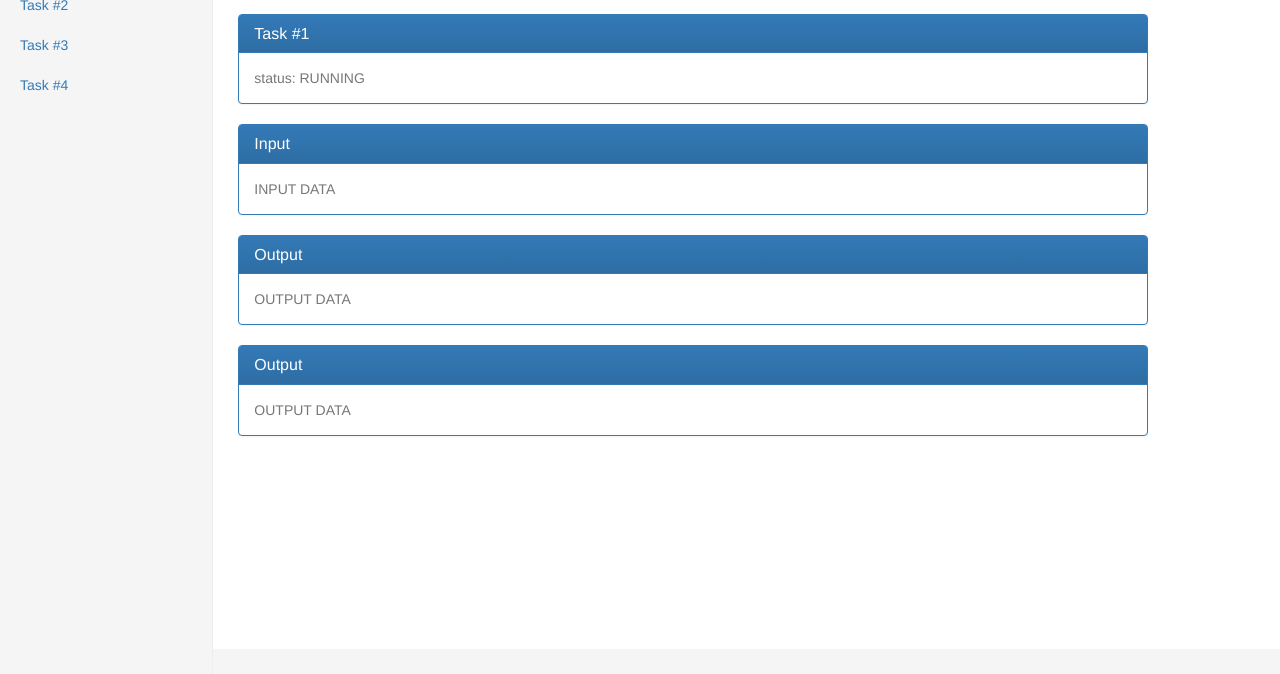
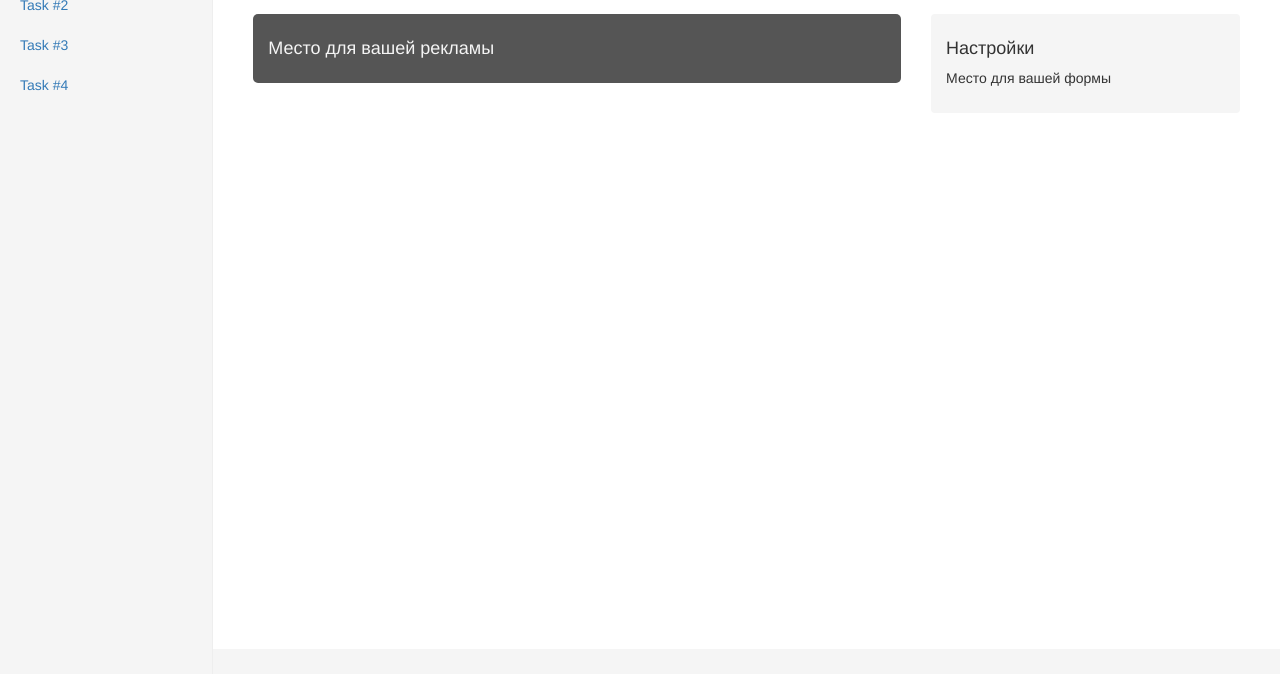
Before and after one commit to kevvs/SKTnationOne, a plain HTML site: page client/html/index.html in a window 1280 px wide. Shown: the part 126-800 px from the top of the page. Drawn offline with Linux system fonts and the light colour scheme.

Commit message:
experiments with bootstrap and add d3.js to project

```diff
--- a/client/css/index.css
+++ b/client/css/index.css
@@ -94,3 +94,21 @@ body {
   height: 25px;
   background-color: #f5f5f5;
 }
+
+#main-graph {
+  width: 100%;
+  height: 50%;
+  padding: 15px;
+  background-color: #555;
+  border-radius: 5px;
+  color: #F5F5F5;
+}
+#panel-settings{
+  width: 100%;
+  height: 50%;
+  padding: 15px;
+  background-color: #f5f5f5;
+  border-radius: 4px;
+  /*color: white;*/
+  /*background-color: teal;*/
+}
--- a/client/html/index.html
+++ b/client/html/index.html
@@ -13,6 +13,7 @@
     <link rel="stylesheet" href="/bootstrap/css/bootstrap-theme.min.css">
 
     <script src="/js/jquery.min.js"></script>
+    <script src="/js/d3.min.js"></script>
     <script src="/bootstrap/js/bootstrap.min.js"></script>
 
     <link rel="shortcut icon" href="favicon.ico">
@@ -43,10 +44,10 @@
             </form>
           </div>
         </div>
-      </nav>
+    </nav>
     <div id="main" class="container-fluid">
       <div class="row">
-        <div class="col-sm-3 col-md-2 sidebar">
+        <div class="col-sm-2 sidebar">
           <ul class="nav nav-sidebar">
             <li class="active"><a href="#">Task #1</a></li>
             <li><a href="#">Task #2</a></li>
@@ -54,11 +55,10 @@
             <li><a href="#">Task #4</a></li>
           </ul>
         </div>
-        <div class="col-sm-9 col-sm-offset-3 col-md-offset-2 main">
-          <h1 class="page-header">Dashboard</h1>
-
+        <div class="col-sm-10 col-sm-offset-2 main">
+          <h1 class="page-header">Магниторазведка</h1>
           <div class="row">
-            <div class="panel panel-primary">
+            <!--div class="panel panel-primary">
               <div class="panel-heading">
                 <h3 class="panel-title">Task #1</h3>
               </div>
@@ -89,6 +89,17 @@
               <div class="panel-body">
                 <span class="text-muted">OUTPUT DATA</span>
               </div>
+            </div-->
+            <div class="col-sm-8">
+              <div id="main-graph">
+                <h4>Место для вашей рекламы</h4>
+              </div>
+            </div>
+            <div class="col-sm-4">
+              <div id="panel-settings">
+                <h4>Настройки</h4>
+                <p>Место для вашей формы</p>
+              </div>
             </div>
           </div>
         </div>
```
Also changed, not shown: client/js/d3.js (added, +23 -0 lines), client/js/d3.min.js (added).
